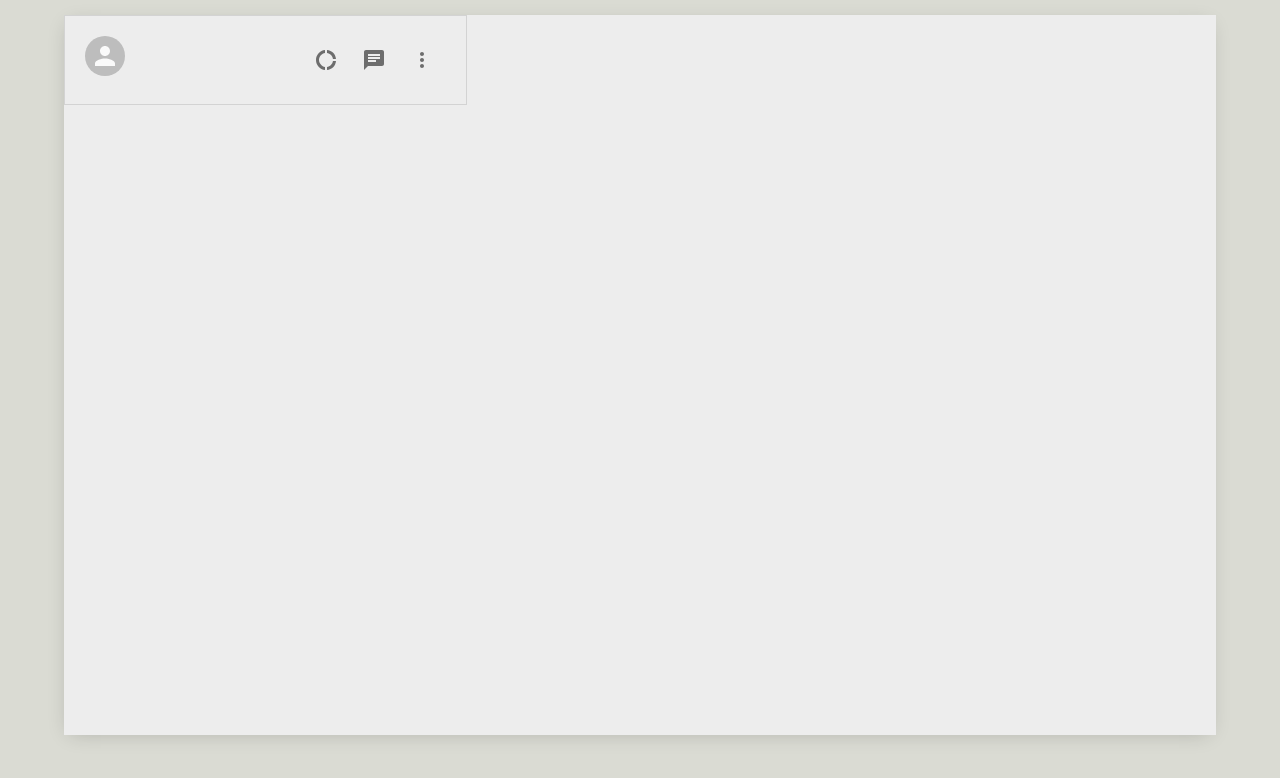
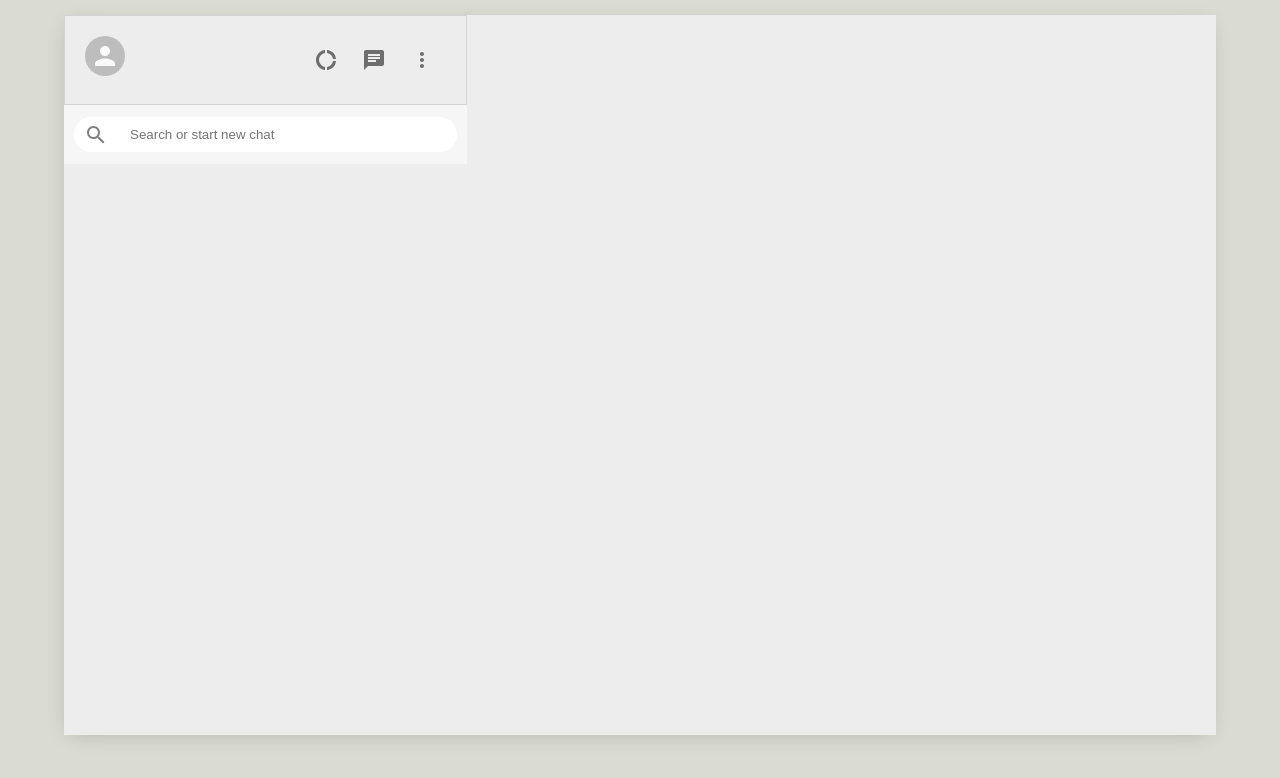
Before and after one commit to oguzgul06/React-WhatsApp-Clone, a React (Create React App) app: page / in a window 1280 px wide. Shown: the top 778 px of the page. Built offline with nearby package versions, Linux system fonts and the light colour scheme.

Commit message:
Build the Sidebar_Search

```diff
--- a/src/components/Sidebar.css
+++ b/src/components/Sidebar.css
@@ -1,5 +1,34 @@
 .sidebar {
+  display: flex;
+  flex-direction: column;
   flex: 0.35;
+}
+
+.sidebar__search {
+  display: flex;
+  align-items: center;
+  background-color: #f6f6f6;
+  height: 39px;
+  padding: 10px;
+}
+
+.sidebar__searchContainer {
+  display: flex;
+  align-items: center;
+  background-color: white;
+  width: 100%;
+  height: 35px;
+  border-radius: 20px;
+}
+
+.sidebar__searchContainer > .MuiSvgIcon-root {
+  color: gray;
+  padding: 10px;
+}
+
+.sidebar__searchContainer > input {
+  border: none;
+  margin-left: 10px;
 }
 
 .sidebar__header {
--- a/src/components/Sidebar.js
+++ b/src/components/Sidebar.js
@@ -4,6 +4,7 @@
 import DonutLargeIcon from "@material-ui/icons/DonutLarge";
 import ChatIcon from "@material-ui/icons/Chat";
 import MoreVertIcon from "@material-ui/icons/MoreVert";
+import SearchOutlinedIcon from "@material-ui/icons/SearchOutlined";
 
 function Sidebar() {
   return (
@@ -25,9 +26,16 @@
         </div>
       </div>
 
-      <div className="sidebar__search"></div>
+      <div className="sidebar__search">
+        <div className="sidebar__searchContainer">
+          <SearchOutlinedIcon />
+          <input placeholder="Search or start new chat" type="text" />
+        </div>
+      </div>
 
-      <div className="sidebar__chats"></div>
+      <div className="sidebar__chats">
+
+      </div>
     </div>
   );
 }
```
